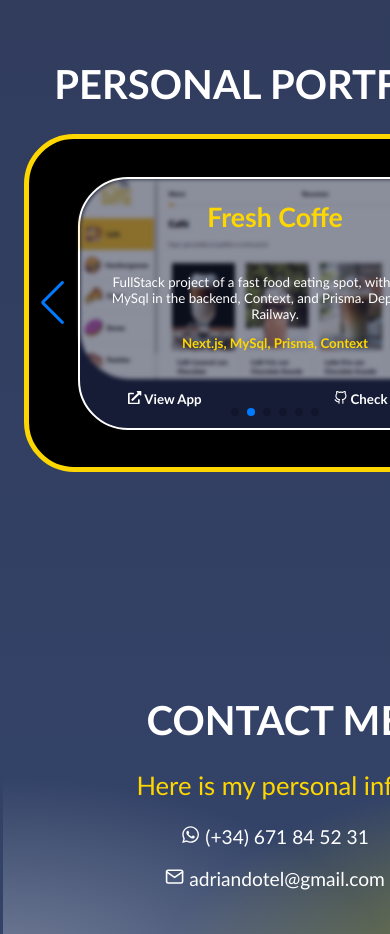
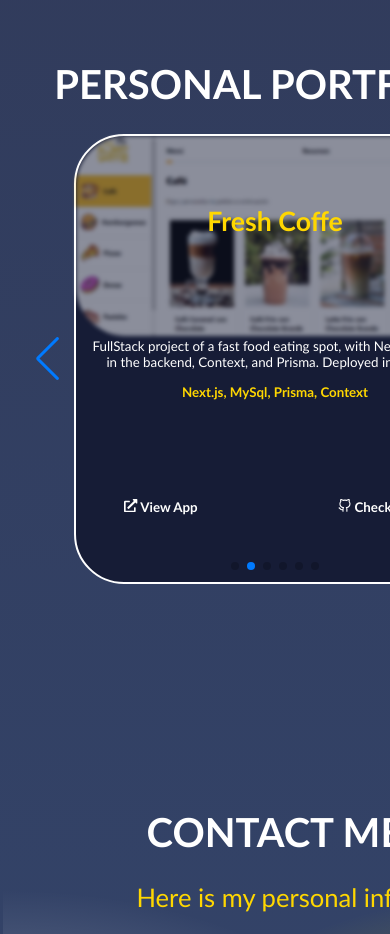
Before and after one commit to Adotel15/mypage, a Next.js app: page / in a window 390 px wide. Shown: the part 6160-7094 px from the top of the page. Built offline with nearby package versions, Linux system fonts and the light colour scheme; a web font is replaced by a local one.

Commit message:
Media Queries

```diff
--- a/styles/globals.css
+++ b/styles/globals.css
@@ -41,25 +41,16 @@ a {
 
 .container {
 
-  display: flex;
-  justify-content: center;
-  align-items: center;
-
-  height: 90vh;
   max-width: 1400px;
   margin: 0 auto;
 
-  border: 5px solid gold;
-
-  background-color: black;
-  border-radius: 50px;
 }
 
 
 .slider-box {
 
+  height: 550px;
   width: 80%;
-  height: 75vh;
   background-color: #161c36;
 
   text-align: center;
@@ -83,14 +74,13 @@ a {
 @media (max-width: 1000px) {
 
   .slider-box {
-      height: 30vh;
+
+    height: 450px;
 
       font-size: smaller;
   }
 
-  .container {
-      height: 40vh;
-  }
+
 }
 
 
@@ -108,7 +98,7 @@ a {
   position: relative;
 
 
-  padding: 0 1rem;
+  padding:  1rem;
 
   height: 100%;
 }
```
